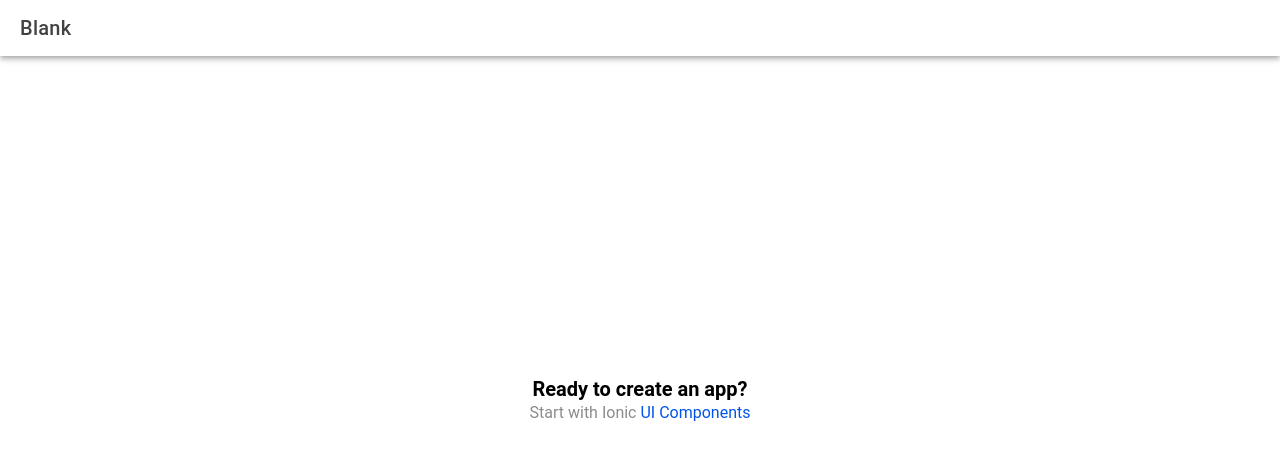
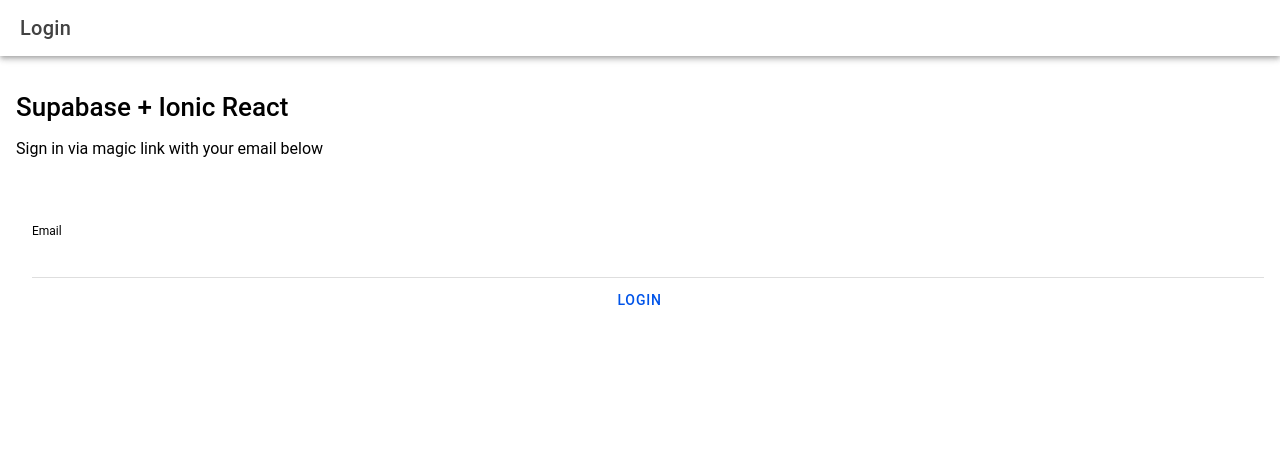
Before and after one commit to 5arSanti/make-upp-app, a React (Vite) app: page / in a window 1280 px wide. Before the commit this address led to /home. Shown: the top 460 px of the page. Built offline with nearby package versions, Linux system fonts and the light colour scheme; no server answers.

Commit message:
Refactor App.tsx to implement authentication with Supabase and remove Home component files

```diff
--- a/src/App.tsx
+++ b/src/App.tsx
@@ -1,53 +1,50 @@
 import { Redirect, Route } from "react-router-dom";
 import { IonApp, IonRouterOutlet, setupIonicReact } from "@ionic/react";
 import { IonReactRouter } from "@ionic/react-router";
-import Home from "./pages/Home/Home";
+import { supabase } from "./api/config/supabase-client";
 
-/* Core CSS required for Ionic components to work properly */
-import "@ionic/react/css/core.css";
-
-/* Basic CSS for apps built with Ionic */
-import "@ionic/react/css/normalize.css";
-import "@ionic/react/css/structure.css";
-import "@ionic/react/css/typography.css";
-
-/* Optional CSS utils that can be commented out */
-import "@ionic/react/css/padding.css";
-import "@ionic/react/css/float-elements.css";
-import "@ionic/react/css/text-alignment.css";
-import "@ionic/react/css/text-transformation.css";
-import "@ionic/react/css/flex-utils.css";
-import "@ionic/react/css/display.css";
-
-/**
- * Ionic Dark Mode
- * -----------------------------------------------------
- * For more info, please see:
- * https://ionicframework.com/docs/theming/dark-mode
- */
-
-/* import '@ionic/react/css/palettes/dark.always.css'; */
-/* import '@ionic/react/css/palettes/dark.class.css'; */
-import "@ionic/react/css/palettes/dark.system.css";
+import "@ionic/react/css/ionic.bundle.css";
 
 /* Theme variables */
 import "./theme/variables.css";
+import { LoginPage } from "./pages/Login";
+import { AccountPage } from "./pages/Account";
+import { useEffect, useState } from "react";
+import { Session } from "@supabase/supabase-js";
 
 setupIonicReact();
 
-const App: React.FC = () => (
+const App: React.FC = () => {
+  const [session, setSession] = useState<Session | null>(null);
+  useEffect(() => {
+    const getSession = async () => {
+      setSession(
+        await supabase.auth.getSession().then((res) => res.data.session)
+      );
+    };
+    getSession();
+    supabase.auth.onAuthStateChange((_event, session) => {
+      setSession(session);
+    });
+  }, []);
+  return (
     <IonApp>
       <IonReactRouter>
         <IonRouterOutlet>
-        <Route exact path="/home">
-          <Home />
-        </Route>
-        <Route exact path="/">
-          <Redirect to="/home" />
+          <Route
+            exact
+            path="/"
+            render={() => {
+              return session ? <Redirect to="/account" /> : <LoginPage />;
+            }}
+          />
+          <Route exact path="/account">
+            <AccountPage />
           </Route>
         </IonRouterOutlet>
       </IonReactRouter>
     </IonApp>
   );
+};
 
 export default App;
--- /dev/null
+++ b/src/pages/Account/index.tsx
@@ -0,0 +1,159 @@
+import {
+  IonButton,
+  IonContent,
+  IonHeader,
+  IonInput,
+  IonItem,
+  IonLabel,
+  IonPage,
+  IonTitle,
+  IonToolbar,
+  useIonLoading,
+  useIonToast,
+  useIonRouter,
+} from "@ionic/react";
+import { useEffect, useState } from "react";
+import { supabase } from "../../api/config/supabase-client";
+import { Session } from "@supabase/supabase-js";
+
+export function AccountPage() {
+  const [showLoading, hideLoading] = useIonLoading();
+  const [showToast] = useIonToast();
+  const [session, setSession] = useState<Session | null>(null);
+  const router = useIonRouter();
+  const [profile, setProfile] = useState({
+    username: "",
+    website: "",
+    avatar_url: "",
+  });
+
+  useEffect(() => {
+    const getSession = async () => {
+      setSession(
+        await supabase.auth.getSession().then((res) => res.data.session)
+      );
+    };
+    getSession();
+    supabase.auth.onAuthStateChange((_event, session) => {
+      setSession(session);
+    });
+  }, []);
+
+  useEffect(() => {
+    getProfile();
+  }, [session]);
+  const getProfile = async () => {
+    console.log("get");
+    await showLoading();
+    try {
+      const user = await supabase.auth.getUser();
+      const { data, error, status } = await supabase
+        .from("profiles")
+        .select(`username, website, avatar_url`)
+        .eq("id", user!.data.user?.id)
+        .single();
+
+      if (error && status !== 406) {
+        throw error;
+      }
+
+      if (data) {
+        setProfile({
+          username: data.username,
+          website: data.website,
+          avatar_url: data.avatar_url,
+        });
+      }
+    } catch (error: any) {
+      showToast({ message: error.message, duration: 5000 });
+    } finally {
+      await hideLoading();
+    }
+  };
+  const signOut = async () => {
+    await supabase.auth.signOut();
+    router.push("/", "forward", "replace");
+  };
+  const updateProfile = async (e?: any, avatar_url: string = "") => {
+    e?.preventDefault();
+
+    console.log("update ");
+    await showLoading();
+
+    try {
+      const user = await supabase.auth.getUser();
+
+      const updates = {
+        id: user!.data.user?.id,
+        ...profile,
+        avatar_url: avatar_url,
+        updated_at: new Date(),
+      };
+
+      const { error } = await supabase.from("profiles").upsert(updates);
+
+      if (error) {
+        throw error;
+      }
+    } catch (error: any) {
+      showToast({ message: error.message, duration: 5000 });
+    } finally {
+      await hideLoading();
+    }
+  };
+  return (
+    <IonPage>
+      <IonHeader>
+        <IonToolbar>
+          <IonTitle>Account</IonTitle>
+        </IonToolbar>
+      </IonHeader>
+
+      <IonContent>
+        <form onSubmit={updateProfile}>
+          <IonItem>
+            <IonLabel>
+              <p>Email</p>
+              <p>{session?.user?.email}</p>
+            </IonLabel>
+          </IonItem>
+
+          <IonItem>
+            <IonLabel position="stacked">Name</IonLabel>
+            <IonInput
+              type="text"
+              name="username"
+              value={profile.username}
+              onIonChange={(e) =>
+                setProfile({ ...profile, username: e.detail.value ?? "" })
+              }
+            ></IonInput>
+          </IonItem>
+
+          <IonItem>
+            <IonLabel position="stacked">Website</IonLabel>
+            <IonInput
+              type="url"
+              name="website"
+              value={profile.website}
+              onIonChange={(e) =>
+                setProfile({ ...profile, website: e.detail.value ?? "" })
+              }
+            ></IonInput>
+          </IonItem>
+          <div className="ion-text-center">
+            <IonButton fill="clear" type="submit">
+              Update Profile
+            </IonButton>
+          </div>
+        </form>
+
+        <div className="ion-text-center">
+          <IonButton fill="clear" onClick={signOut}>
+            Log Out
+          </IonButton>
+        </div>
+      </IonContent>
+    </IonPage>
+  );
+}
--- a/src/pages/Home/Home.tsx
+++ /dev/null
@@ -1,25 +0,0 @@
-import { IonContent, IonHeader, IonPage, IonTitle, IonToolbar } from '@ionic/react';
-import ExploreContainer from '../../components/ExploreContainer';
-import './Home.css';
-
-const Home: React.FC = () => {
-  return (
-    <IonPage>
-      <IonHeader>
-        <IonToolbar>
-          <IonTitle>Blank</IonTitle>
-        </IonToolbar>
-      </IonHeader>
-      <IonContent fullscreen>
-        <IonHeader collapse="condense">
-          <IonToolbar>
-            <IonTitle size="large">Blank</IonTitle>
-          </IonToolbar>
-        </IonHeader>
-        <ExploreContainer />
-      </IonContent>
-    </IonPage>
-  );
-};
-
-export default Home;
--- /dev/null
+++ b/src/pages/Login/index.tsx
@@ -0,0 +1,76 @@
+import { useState } from "react";
+import {
+  IonButton,
+  IonContent,
+  IonHeader,
+  IonInput,
+  IonItem,
+  IonLabel,
+  IonList,
+  IonPage,
+  IonTitle,
+  IonToolbar,
+  useIonToast,
+  useIonLoading,
+} from "@ionic/react";
+
+import { supabase } from "../../api/config/supabase-client";
+
+export function LoginPage() {
+  const [email, setEmail] = useState("");
+
+  const [showLoading, hideLoading] = useIonLoading();
+  const [showToast] = useIonToast();
+  const handleLogin = async (e: React.FormEvent<HTMLFormElement>) => {
+    console.log();
+    e.preventDefault();
+    await showLoading();
+    try {
+      await supabase.auth.signInWithOtp({
+        email: email,
+      });
+      await showToast({ message: "Check your email for the login link!" });
+    } catch (e: any) {
+      await showToast({
+        message: e.error_description || e.message,
+        duration: 5000,
+      });
+    } finally {
+      await hideLoading();
+    }
+  };
+  return (
+    <IonPage>
+      <IonHeader>
+        <IonToolbar>
+          <IonTitle>Login</IonTitle>
+        </IonToolbar>
+      </IonHeader>
+
+      <IonContent>
+        <div className="ion-padding">
+          <h1>Supabase + Ionic React</h1>
+          <p>Sign in via magic link with your email below</p>
+        </div>
+        <IonList inset={true}>
+          <form onSubmit={handleLogin}>
+            <IonItem>
+              <IonLabel position="stacked">Email</IonLabel>
+              <IonInput
+                value={email}
+                name="email"
+                onIonChange={(e) => setEmail(e.detail.value ?? "")}
+                type="email"
+              ></IonInput>
+            </IonItem>
+            <div className="ion-text-center">
+              <IonButton type="submit" fill="clear">
+                Login
+              </IonButton>
+            </div>
+          </form>
+        </IonList>
+      </IonContent>
+    </IonPage>
+  );
+}
```
Also changed, not shown: src/pages/Home/Home.css (deleted). Lines whose indentation alone changed are shown as unchanged.
